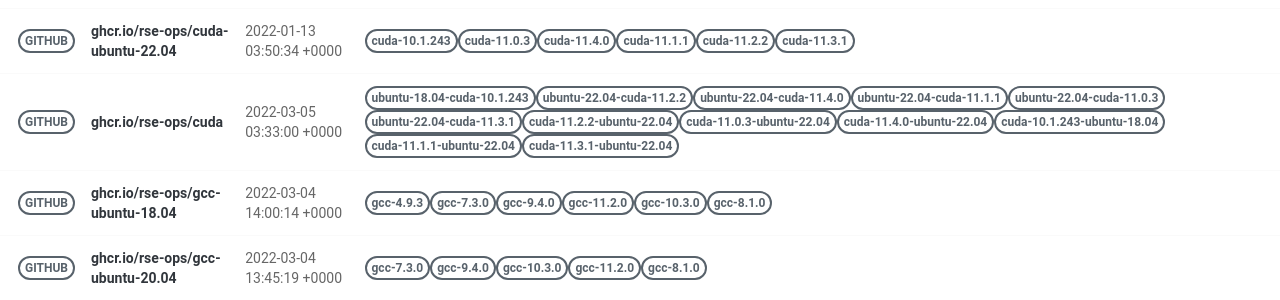
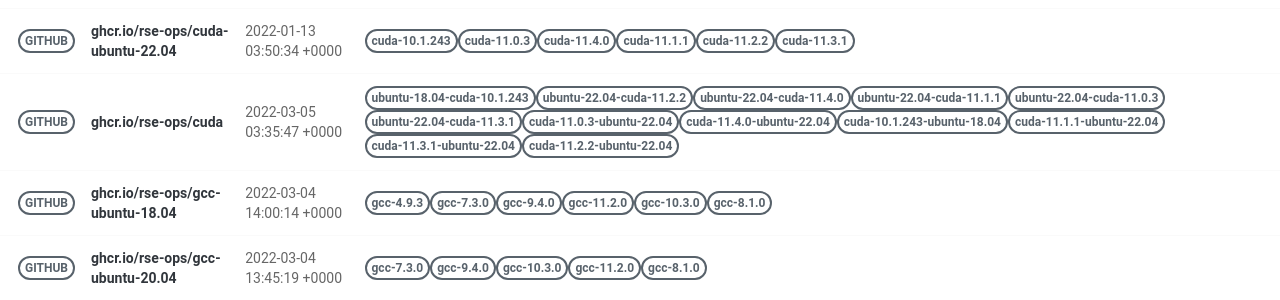
Before and after one commit to rse-ops/docker-images, a Jekyll site: the page built from pages/index.md, in a window 1280 px wide. Shown: the part 421-721 px from the top of the page. Built offline with Jekyll 4.4.1, drawn with Linux system fonts in a browser that asks for light colours; nearby versions of some CDN libraries.

Commit message:
Automated push to update library 2022-03-05

```diff
--- a/_library/ghcr.io-rse-ops-cuda.md
+++ b/_library/ghcr.io-rse-ops-cuda.md
@@ -1,7 +1,7 @@
 ---
 layout: container
 name: ghcr.io/rse-ops/cuda
-updated_at: 2022-03-05 03:33:00.889941
+updated_at: 2022-03-05 03:35:47.597241
 
 
 container_url: https://github.com/orgs/rse-ops/packages/container/package/cuda
```
Also changed, not shown: other parts of _library/ghcr.io-rse-ops-cuda.md (+3 -3 lines).
